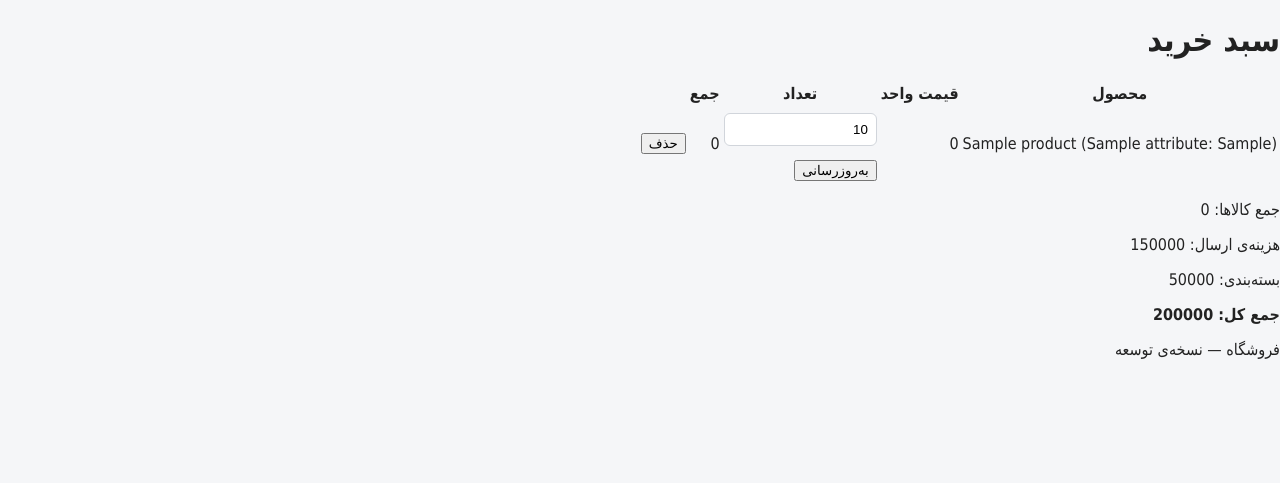
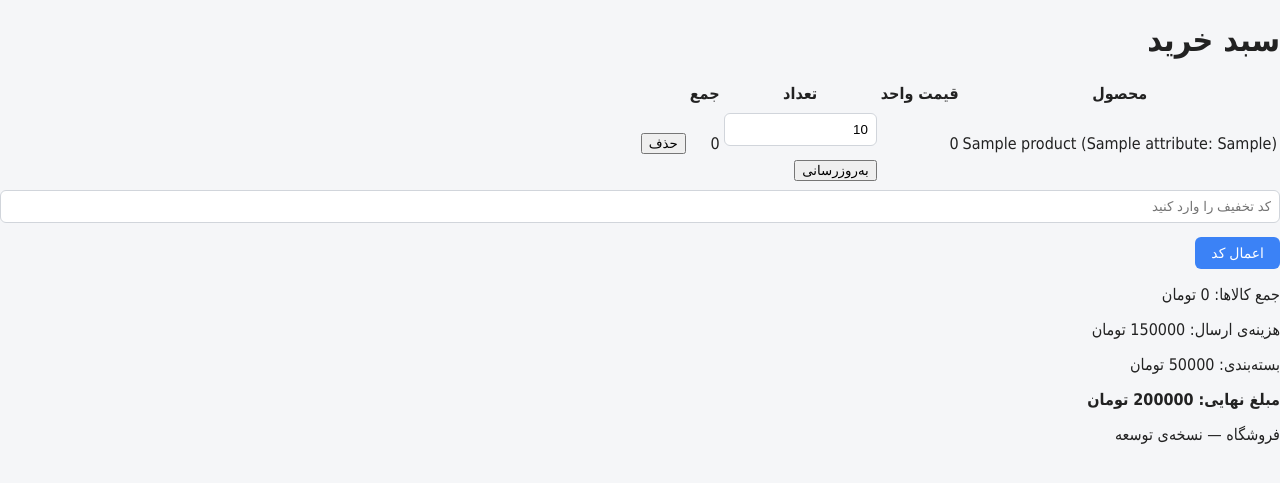
Before and after one commit to MimSkywalker/NoorSun, a Django app: page /orders/cart/ in a window 1280 px wide. Shown: the part 64-547 px from the top of the page. Run offline with Django 5.2, Linux system fonts and the light colour scheme; a user stored in the database is signed in; tables that the repository leaves empty hold one stand-in row (values such as "Sample post").

Commit message:
Config cart detail template

```diff
--- a/templates/orders/cart_detail.html
+++ b/templates/orders/cart_detail.html
@@ -1,5 +1,7 @@
-{% extends "base.html" %}
-{% block title %}سبد خرید{% endblock %}
+{% extends 'base.html' %}
+{% block title %}
+  سبد خرید
+{% endblock %}
 
 {% block content %}
   <h1>سبد خرید</h1>
@@ -23,7 +25,7 @@
             <td>
               <form method="post" action="{% url 'orders:cart_update_item' item.id %}">
                 {% csrf_token %}
-                    <input type="number" name="quantity" value="{{ item.quantity }}" min="0" max="{{ item.variant.stock }}">
+                <input type="number" name="quantity" value="{{ item.quantity }}" min="0" max="{{ item.variant.stock }}" />
                 <button type="submit">به‌روزرسانی</button>
               </form>
             </td>
@@ -39,10 +41,37 @@
       </tbody>
     </table>
 
-<p>جمع کالاها: {{ cart.subtotal }}</p>
-<p>هزینه‌ی ارسال: {{ cart.shipping_cost }}</p>
-<p>بسته‌بندی: {{ cart.packaging_cost }}</p>
-<p><strong>جمع کل: {{ cart.total }}</strong></p>
+    <div class="discount-box">
+      {% if cart.discount_code %}
+        <p>
+          کد تخفیف اعمال‌شده: <strong>{{ cart.discount_code.code }}</strong>
+          (کاهش: {{ cart.discount_amount|floatformat:0 }} تومان)
+        </p>
+
+        <form method="post" action="{% url 'orders:cart_remove_discount' %}">
+          {% csrf_token %}
+          <button type="submit" class="btn btn-secondary">حذف کد تخفیف</button>
+        </form>
+      {% else %}
+        <form method="post" action="{% url 'orders:cart_apply_discount' %}">
+          {% csrf_token %}
+          <input type="text" name="code" placeholder="کد تخفیف را وارد کنید" />
+          <button type="submit" class="btn btn-primary">اعمال کد</button>
+        </form>
+      {% endif %}
+    </div>
+
+    <p>جمع کالاها: {{ cart.subtotal|floatformat:0 }} تومان</p>
+    <p>هزینه‌ی ارسال: {{ cart.shipping_cost|floatformat:0 }} تومان</p>
+    <p>بسته‌بندی: {{ cart.packaging_cost|floatformat:0 }} تومان</p>
+
+    {% if cart.discount_amount > 0 %}
+      <p class="price-old-line">تخفیف: -{{ cart.discount_amount|floatformat:0 }} تومان</p>
+    {% endif %}
+
+    <p>
+      <strong>مبلغ نهایی: {{ cart.total|floatformat:0 }} تومان</strong>
+    </p>
   {% else %}
     <p>سبد خرید شما خالی است.</p>
   {% endif %}
```
Lines whose indentation alone changed are shown as unchanged.
